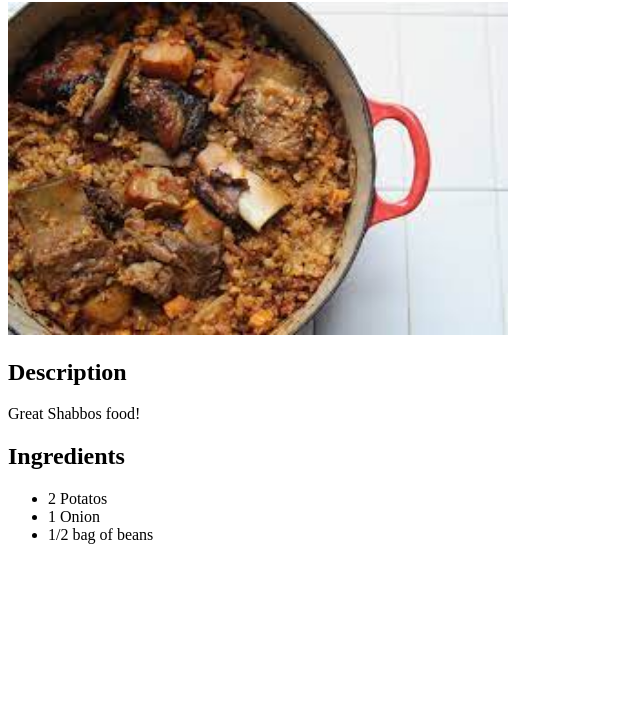
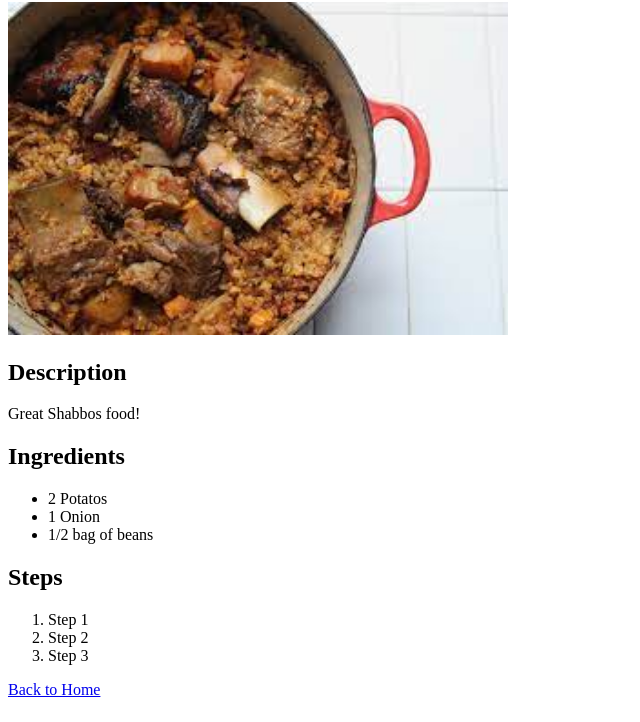
Before and after one commit to YMK613/odin-recipes-v3, a plain HTML site: page recipes/cholent.html in a window 1280 px wide. Shown: the part 78-800 px from the top of the page, without its empty margins (0-640 px from the left). Drawn offline with Linux system fonts and the light colour scheme.

Commit message:
finished demo project

```diff
--- a/recipes/cholent.html
+++ b/recipes/cholent.html
@@ -17,5 +17,12 @@
         <li>1 Onion</li>
         <li>1/2 bag of beans</li>
     </ul>
+    <h2>Steps</h2>
+    <ol>
+        <li>Step 1</li>
+        <li>Step 2</li>
+        <li>Step 3</li>
+    </ol>
+    <a href="../index.html">Back to Home</a>
 </body>
 </html>
```
Also changed, not shown: index.html (+6 -1 lines), recipes/challah.html (added, +14 -0 lines).
